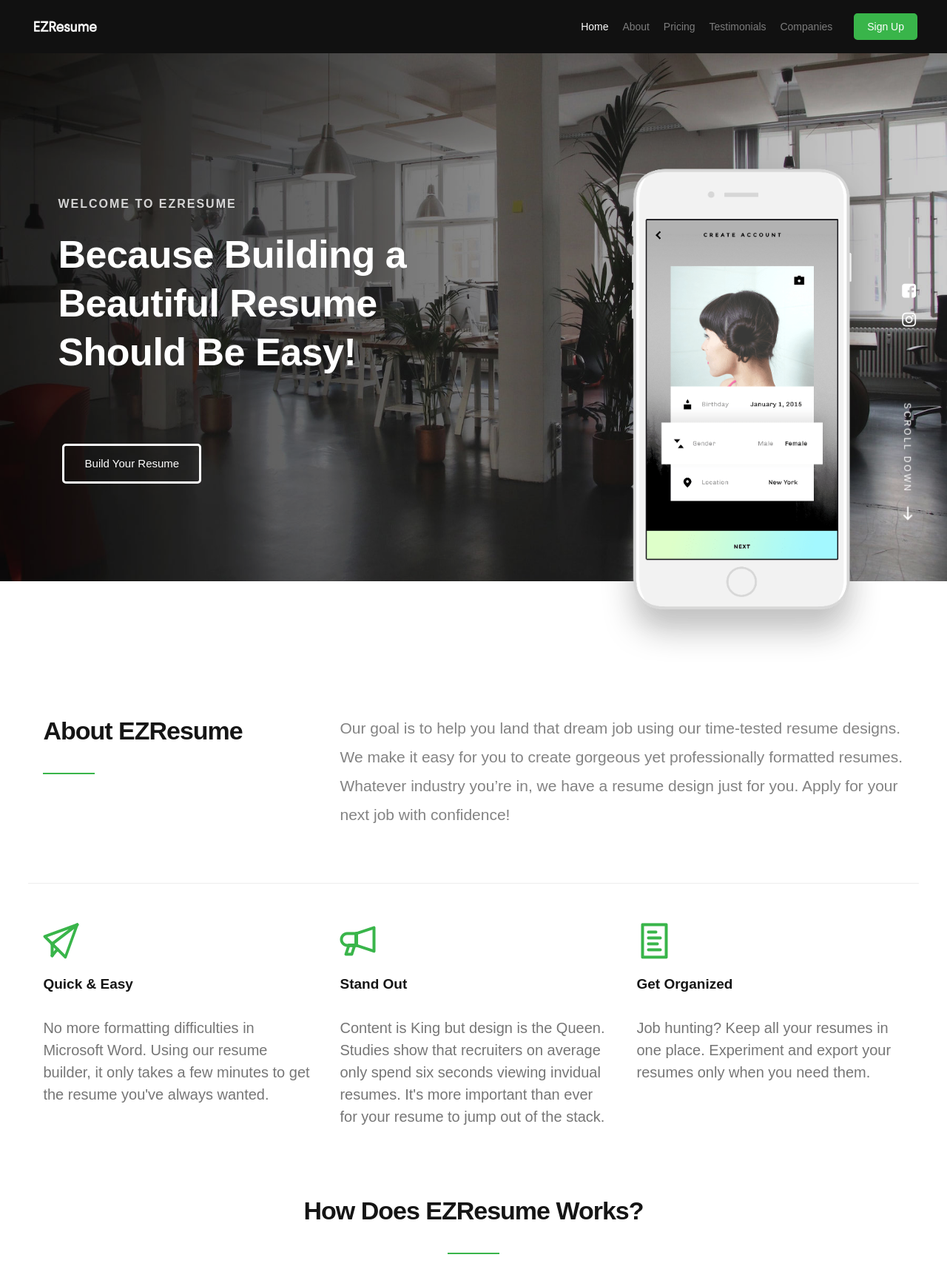
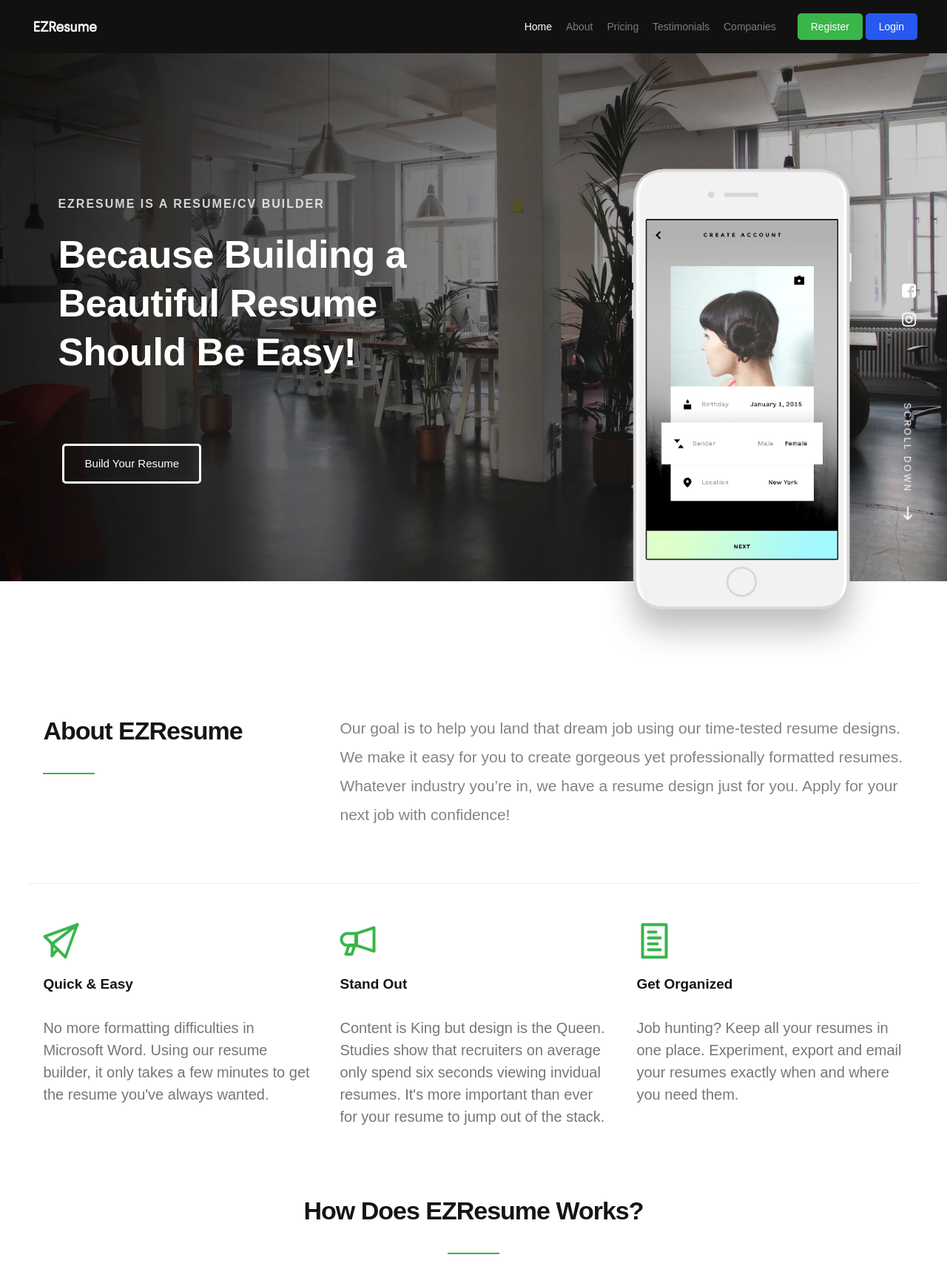
Before and after one commit to cgunawan85/ezresume, a Django app: page / in a window 1280 px wide. Shown: the top 1735 px of the page at 74% size. Run offline with Django 3.2, Linux system fonts and the light colour scheme; some web fonts are replaced.

Commit message:
added login button to home and styled it

```diff
--- a/assets/css/main.css
+++ b/assets/css/main.css
@@ -799,6 +799,30 @@ input[type="button"].button-primary:focus {
   border-color: #309a3f;
 }
 
+.button.button-secondary,
+button.button-secondary,
+input[type="submit"].button-secondary,
+input[type="reset"].button-secondary,
+input[type="button"].button-secondary {
+  background-color: #2859ee;
+  border-color: #2859ee;
+  color: #FFFFFF;
+}
+
+.button.button-secondary:hover,
+button.button-secondary:hover,
+input[type="submit"].button-secondary:hover,
+input[type="reset"].button-secondary:hover,
+input[type="button"].button-secondary:hover,
+.button.button-secondary:focus,
+button.button-secondary:focus,
+input[type="submit"].button-secondary:focus,
+input[type="reset"].button-secondary:focus,
+input[type="button"].button-secondary:focus {
+  background: #1349ec;
+  border-color: #1349ec;
+}
+
 button.full-width,
 .button.full-width {
   width: 100%;
@@ -2310,7 +2334,7 @@ html[data-useragent*='MSIE 10.0'] .home-scrolldown,
 
 #testimonial-slider p {
   font-family: "muli-regular", sans-serif;
-  font-size: 3.2rem;
+  font-size: 2.5rem;
   line-height: 1.5;
   color: #303030;
 }
@@ -2319,7 +2343,7 @@ html[data-useragent*='MSIE 10.0'] .home-scrolldown,
 #testimonial-slider p::after {
   display: inline-block;
   font-family: "muli-regular", serif;
-  font-size: 3.6rem;
+  font-size: 2.5rem;
   line-height: 1;
   position: relative;
   top: .3rem;
--- a/templates/home.html
+++ b/templates/home.html
@@ -59,7 +59,8 @@
 				<li><a class="smoothscroll"  href="#companies" title="companies">Companies</a></li>
 			</ul>
 
-            <a href="{% url 'register' %}" title="sign-up" class="button button-primary cta">Sign Up</a>
+            <a href="{% url 'register' %}" title="sign-up" class="button button-primary cta">Register</a>
+            <a href="{% url 'login' %}" title="login" class="button button-secondary cta">Login</a>
 		</nav>
 
 		<a class="header-menu-toggle" href="#"><span>Menu</span></a>
@@ -77,7 +78,7 @@
             <div class="row contents">
                 <div class="home-content-left">
 
-                    <h3>Welcome to EZResume</h3>
+                    <h3>EZResume is a resume/CV builder</h3>
 
                     <h1>
                         Because Building a<br>
@@ -182,7 +183,7 @@
                     <div class="service-content">
                         <h3>Get Organized</h3>
 
-                        <p>Job hunting? Keep all your resumes in one place. Experiment and export your resumes only when you need them.
+                        <p>Job hunting? Keep all your resumes in one place. Experiment, export and email your resumes exactly when and where you need them.
                         </p>
 
                     </div>
--- a/users/templates/users/register.html
+++ b/users/templates/users/register.html
@@ -137,7 +137,7 @@
 <!----------------- End of errors display --------------->
 
                     <div class="container-login100-form-btn">
-                        <button class="login100-form-btn" type="submit">Sign Up</button>
+                        <button class="login100-form-btn" type="submit">Register</button>
 					</div>
 				</form>
 			</div>
--- a/users/views.py
+++ b/users/views.py
@@ -9,7 +9,7 @@ def register(request):
         if form.is_valid():
             form.save()
             username = form.cleaned_data.get('username')
-            messages.success(request, "Account created for {}! Please login with your credentials to continue".format(username))
+            messages.success(request, "Account created for {}! Please login with your new credentials to continue".format(username))
             return redirect('login')
     else:
         form = CustomUserCreationForm()
```
Also changed, not shown: users/forms.py (+5 -3 lines), db.sqlite3.
